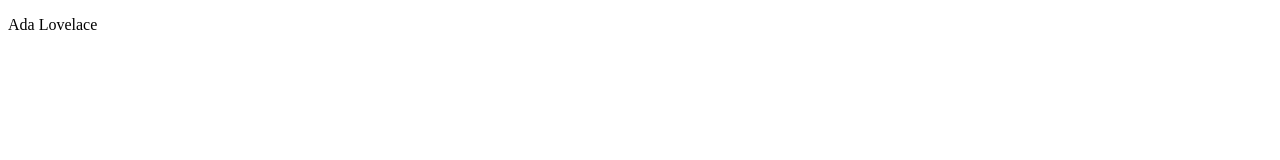
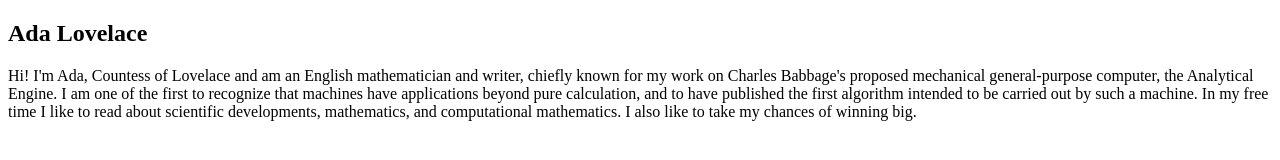
Before and after one commit to Julijarp/portfolio, a plain HTML site: page index.html in a window 1280 px wide. Drawn offline with Linux system fonts and the light colour scheme.

Commit message:
paragraph

```diff
--- a/index.html
+++ b/index.html
@@ -7,7 +7,12 @@
 </head>
 <body>
     <header>
-        <p>Ada Lovelace</p>
+        <h2>Ada Lovelace</h2>
+        <p>Hi! I'm Ada, Countess of Lovelace and am an English mathematician and writer, chiefly known for my work on Charles Babbage's proposed mechanical general-purpose computer, the Analytical Engine.
+
+            I am one of the first to recognize that machines have applications beyond pure calculation, and to have published the first algorithm intended to be carried out by such a machine.
+
+            In my free time I like to read about scientific developments, mathematics, and computational mathematics. I also like to take my chances of winning big.</p>
         <nav></nav>
     </header>
     <Section>
```
